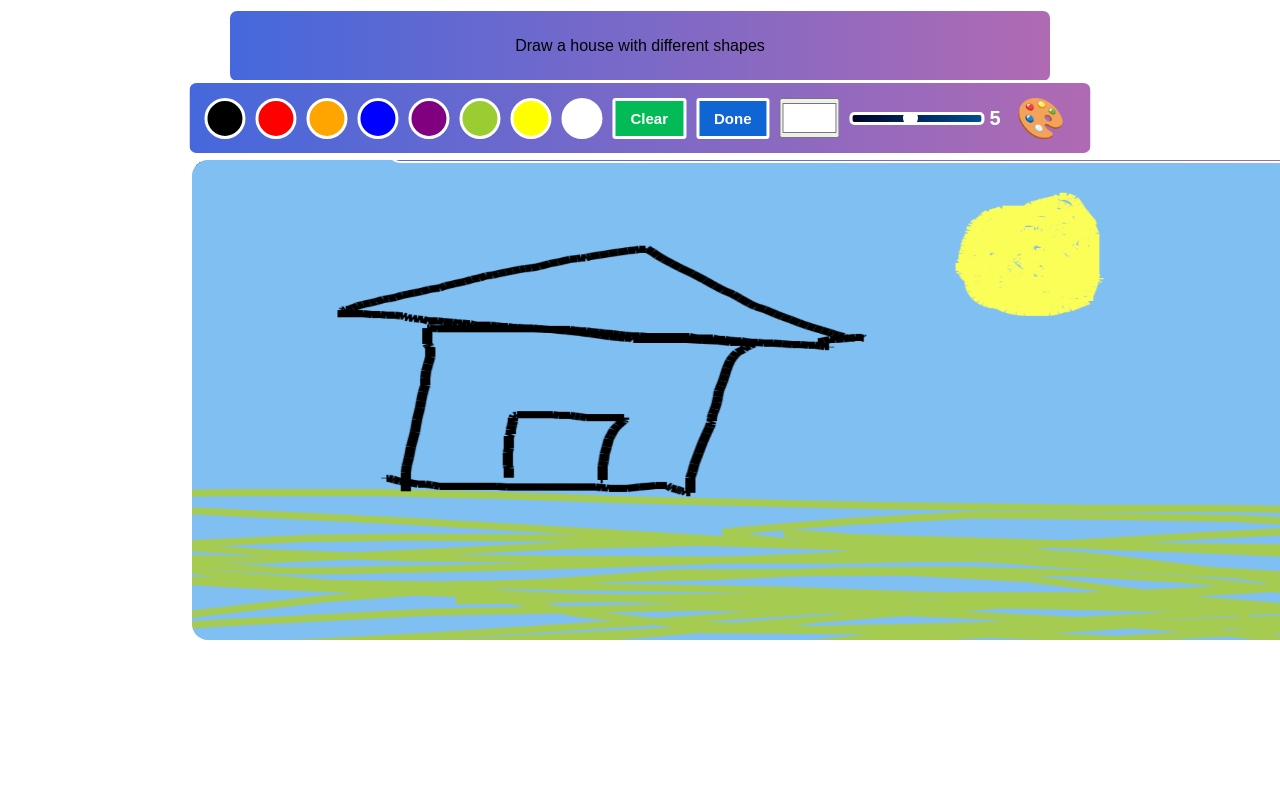
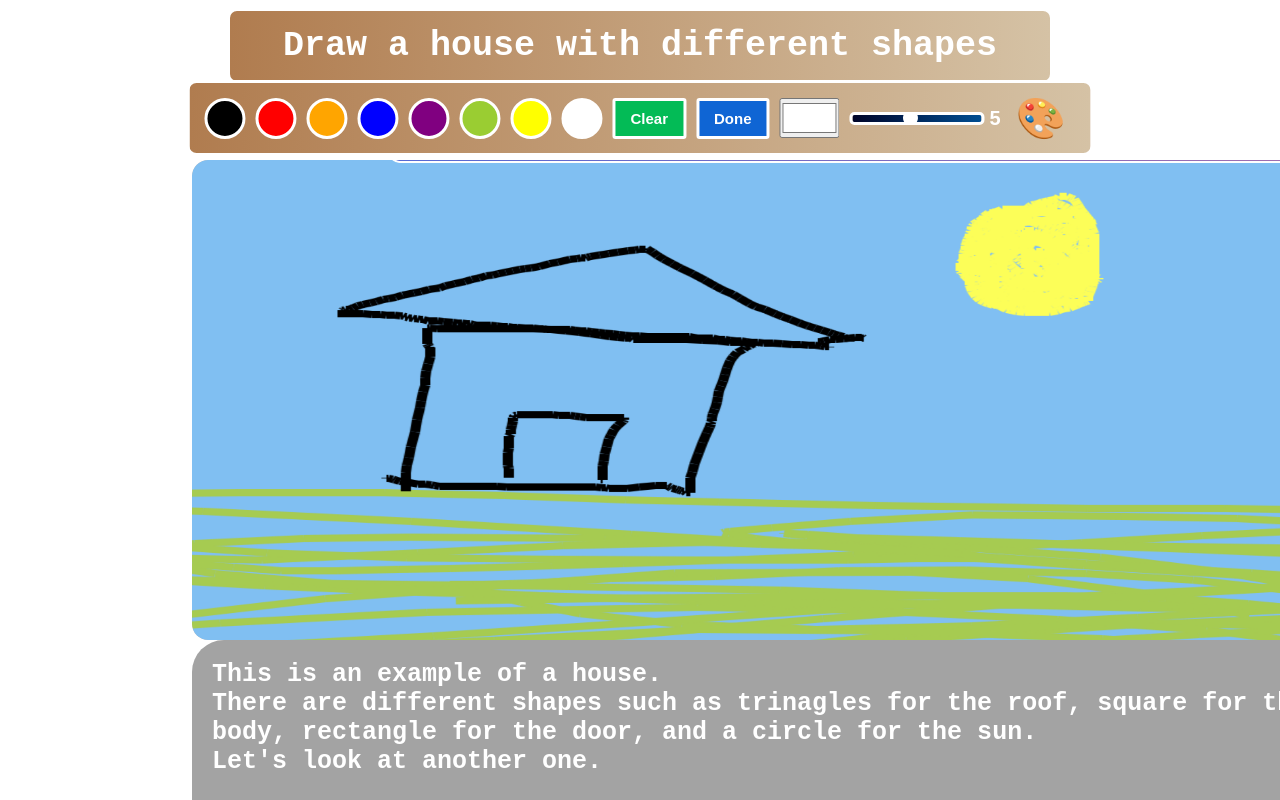
Before and after one commit to DT199012/Hackathon, a plain HTML site: page game1.html in a window 1280 px wide. Both pictures are taken after a click on the button "Done". Shown: the top 800 px of the page. Drawn offline with Linux system fonts and the light colour scheme.

Commit message:
Finished editing the painting app

```diff
--- a/drawing.js
+++ b/drawing.js
@@ -3,6 +3,7 @@ const body = document.querySelector("body");
 canvas.height = window.innerHeight;
 canvas.width = window.innerWidth;
 const solution = document.querySelector('.ourPrompt');
+const box = document.querySelector('.prompt_text');
 const prompts  = ["Draw a volcano with lava","Draw an apple falling from a tree","Draw a pizza slice","Draw a face",""];
 const descriptions = [`This is an example of a house.
     There are different shapes such as trinagles for the roof, square for the body, rectangle for the door, and a circle for the sun.
@@ -82,7 +83,8 @@ function doneBtn(){
     if (promptNum < prompts.length) {
         document.getElementById("prompt-img").src = `/images/${picture[promptNum]}.png`;
         solution.classList.add('active');
-        document.querySelector(".prompt-text").innerHTML = descriptions[promptNum];
+        document.getElementById("prompt-text").innerText = descriptions[promptNum];
+        box.classList.add('active');
     }
 }
 
--- a/game1.css
+++ b/game1.css
@@ -13,6 +13,34 @@ canvas {
     font-family: Arial, sans-serif;
 }
 
+.active .prompt_text{
+    transition: bottom 4.5s ease;
+    width: 1200px;
+    height: 500px;
+    position: fixed;
+    top: 80%;
+    background-color: #49494980;
+    border-radius: 2rem;
+    border-width: 3px solid white;
+}
+
+#prompt-text{
+    transition: bottom 4.5s ease;
+    padding: 20px;
+    font-size: 25px;
+    font-family: 'Courier New', Courier, monospace;
+    color: rgb(255, 255, 255);
+    font-weight: bold;
+    z-index: 100;
+}
+
+#prompt{
+    font-size: 35px;
+    font-family: 'Courier New', Courier, monospace;
+    color: white;
+    font-weight: bold;
+}
+
 .prompts{
     width: 800px;
     height: 50px;
@@ -24,10 +52,11 @@ canvas {
     align-items: center;
     justify-content: space-around;
     transition: opacity 0.5s;
-    background: linear-gradient(to right, #4568DC, #B06AB3);
+    background: linear-gradient(to right, #B07C4F, #D5C2A5);
     padding: 10px;
     border-radius: 10px;
-    border: 3px solid white;
+    border: 3px solid rgb(255, 255, 255);
+
 }
 
 
@@ -42,7 +71,7 @@ canvas {
     align-items: center;
     justify-content: space-around;
     transition: opacity 0.5s;
-    background: linear-gradient(to right, #4568DC, #B06AB3);
+    background: linear-gradient(to right, #B07C4F, #D5C2A5);
     padding: 10px;
     border-radius: 10px;
     border: 3px solid white;
--- a/game1.html
+++ b/game1.html
@@ -12,7 +12,7 @@
                 <div class="image"><img id="prompt-img" src="" alt="prompt image"></div>
                 <div class="description"></div>
                 <button  class="cross" alt="/">X</button>
-                <div class="prompt-text">
+                <div class="prompt_text">
                     <h3 id="prompt-text" ></h3>
                 </div>
 
```
